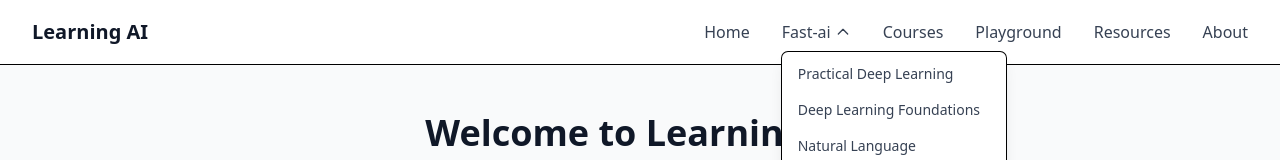
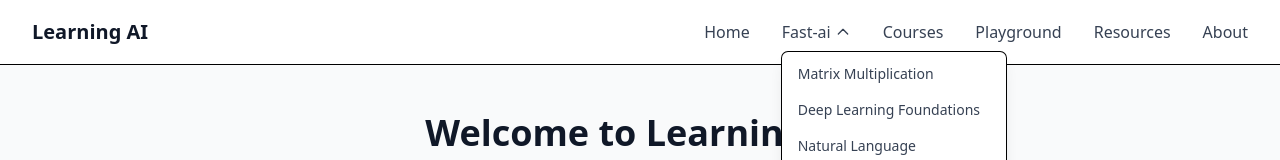
Before and after one commit to WilliamGiammona/learning-ai, a Next.js app: page / in a window 1280 px wide. Both pictures are taken after a click on the button "Fast-ai". Shown: the top 160 px of the page. Built offline with nearby package versions, Linux system fonts and the light colour scheme.

Commit message:
matrix multiplication added

```diff
--- a/app/components/NavBar.tsx
+++ b/app/components/NavBar.tsx
@@ -72,11 +72,11 @@ export default function Navbar() {
                 <div className="absolute left-0 mt-2 w-56 rounded-md shadow-lg bg-white ring-1 ring-black ring-opacity-5 focus:outline-none z-50">
                   <div className="py-1">
                     <Link
-                      href="/fast-ai/course-part1"
+                      href="/fast-ai/matrix-multiplication"
                       className="block px-4 py-2 text-sm text-gray-700 hover:bg-gray-100 hover:text-gray-900"
                       onClick={() => setIsDropdownOpen(false)}
                     >
-                      Practical Deep Learning
+                      Matrix Multiplication
                     </Link>
                     <Link
                       href="/fast-ai/course-part2"
```
